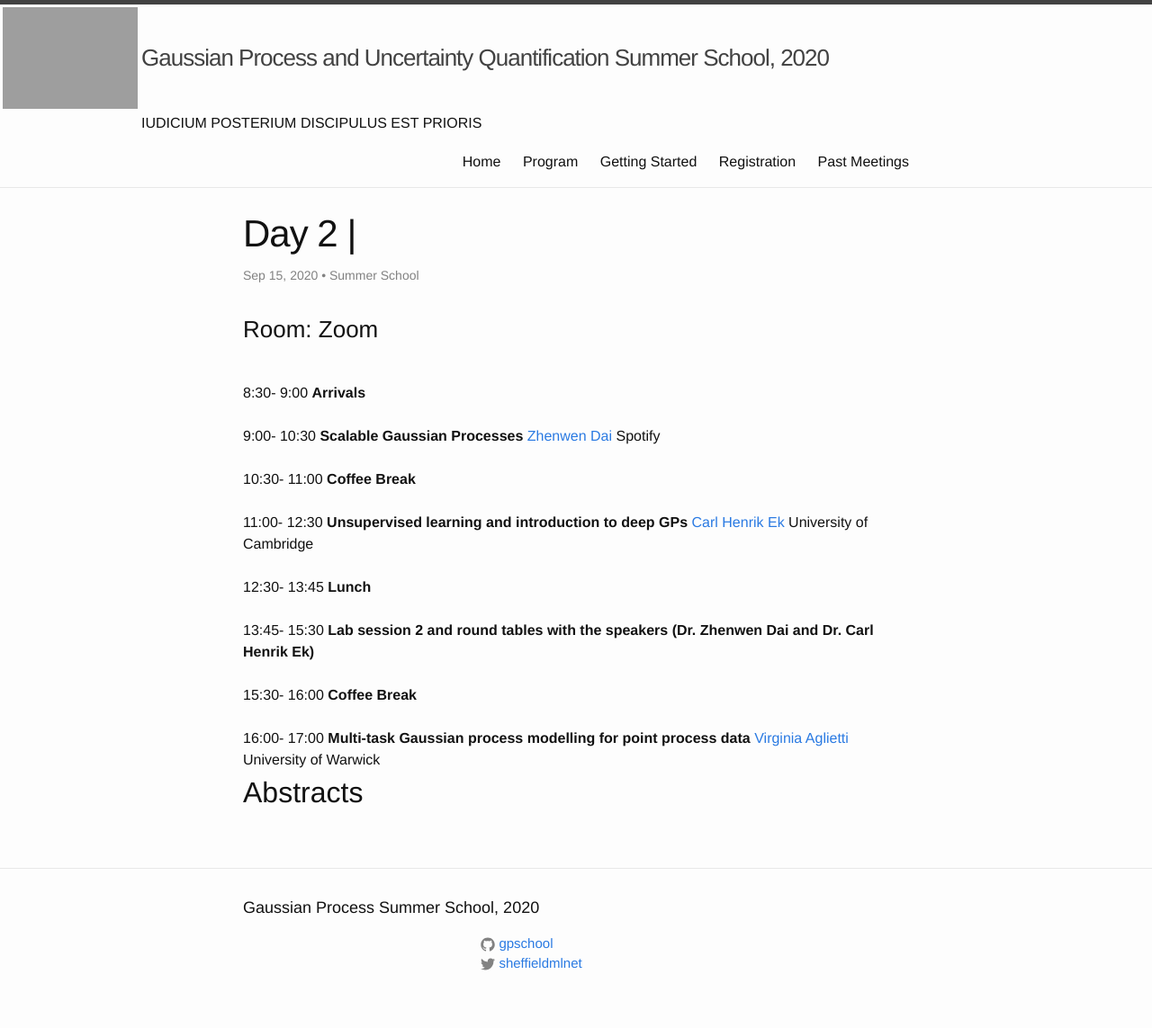
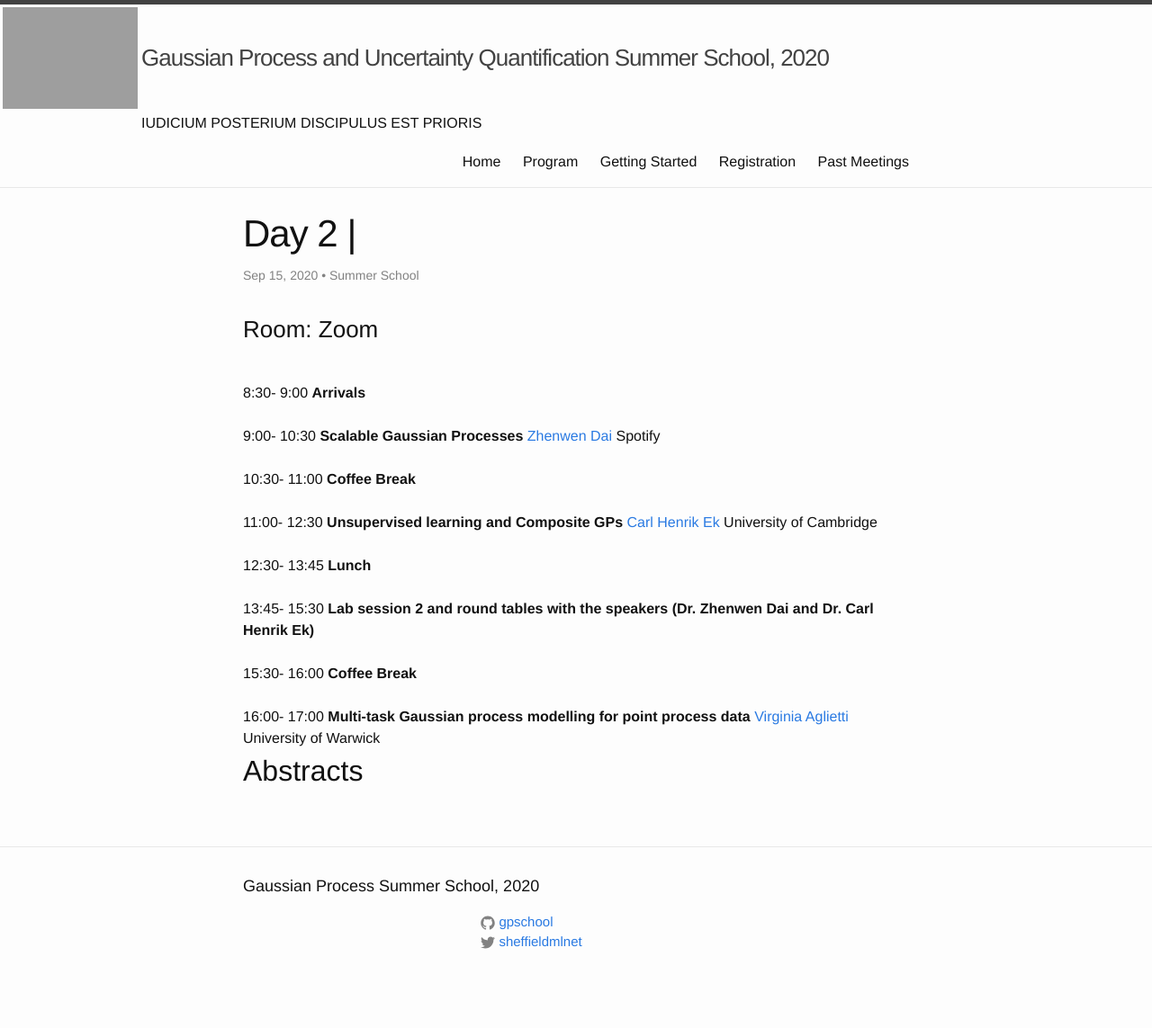
Before and after one commit to gpschool/gpss20, a Jekyll site: the page built from _posts/2020-09-15-day-2.md, in a window 1280 px wide. Shown: the whole page at 90% size. Built offline with Jekyll 4.4.1, drawn with Linux system fonts in a browser that asks for light colours; after the commit the page ends 1119 px from its top, so only the background shows below that.

Commit message:
minor change to one title

```diff
--- a/_posts/2020-09-15-day-2.md
+++ b/_posts/2020-09-15-day-2.md
@@ -21,7 +21,7 @@ talks:
 - title: "Coffee Break"
   start: "10:30"
   end: "11:00"
-- title: "Unsupervised learning and introduction to deep GPs"
+- title: "Unsupervised learning and Composite GPs"
   abstract:
   author:
   - family: Ek
```
